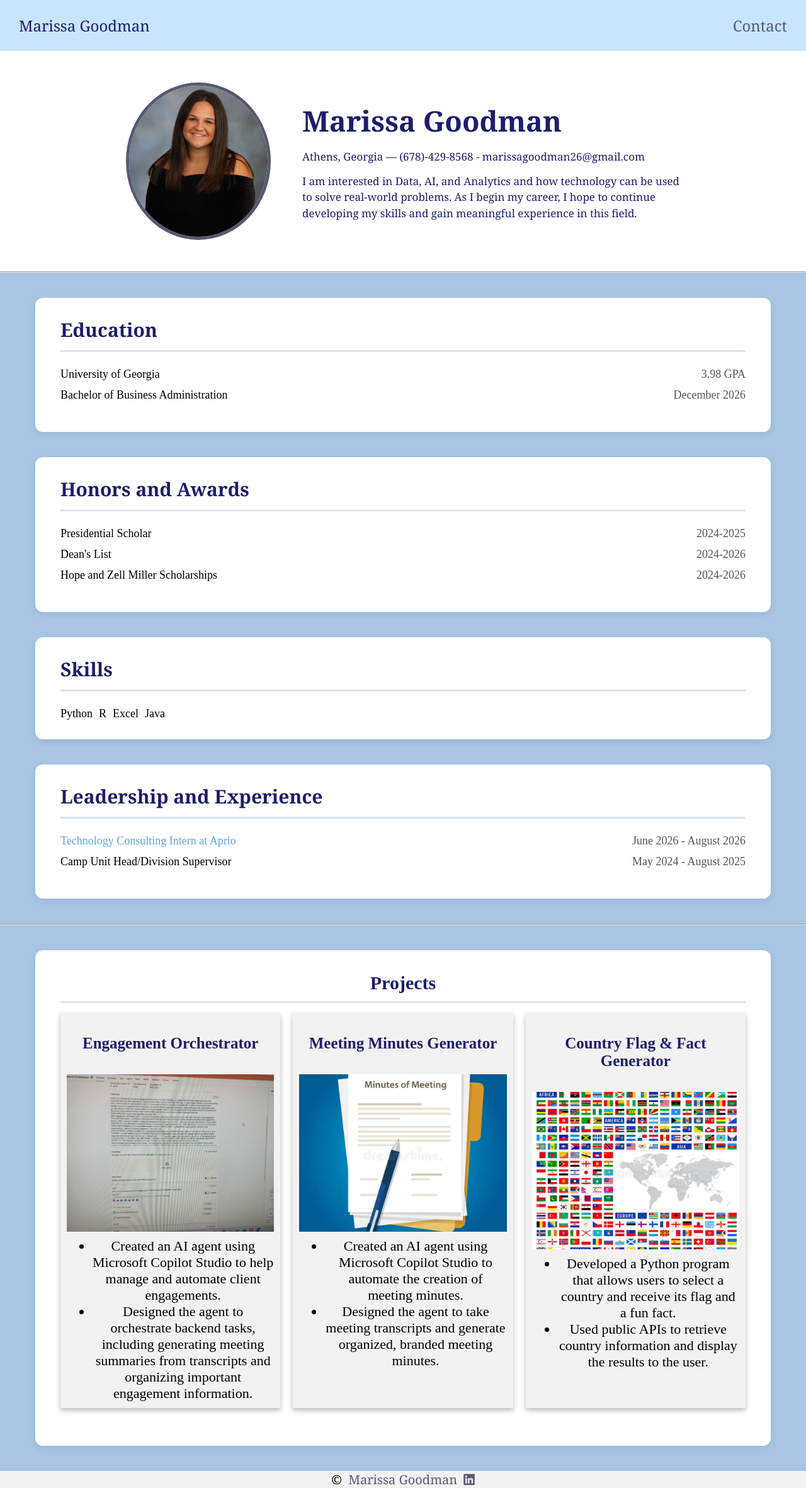
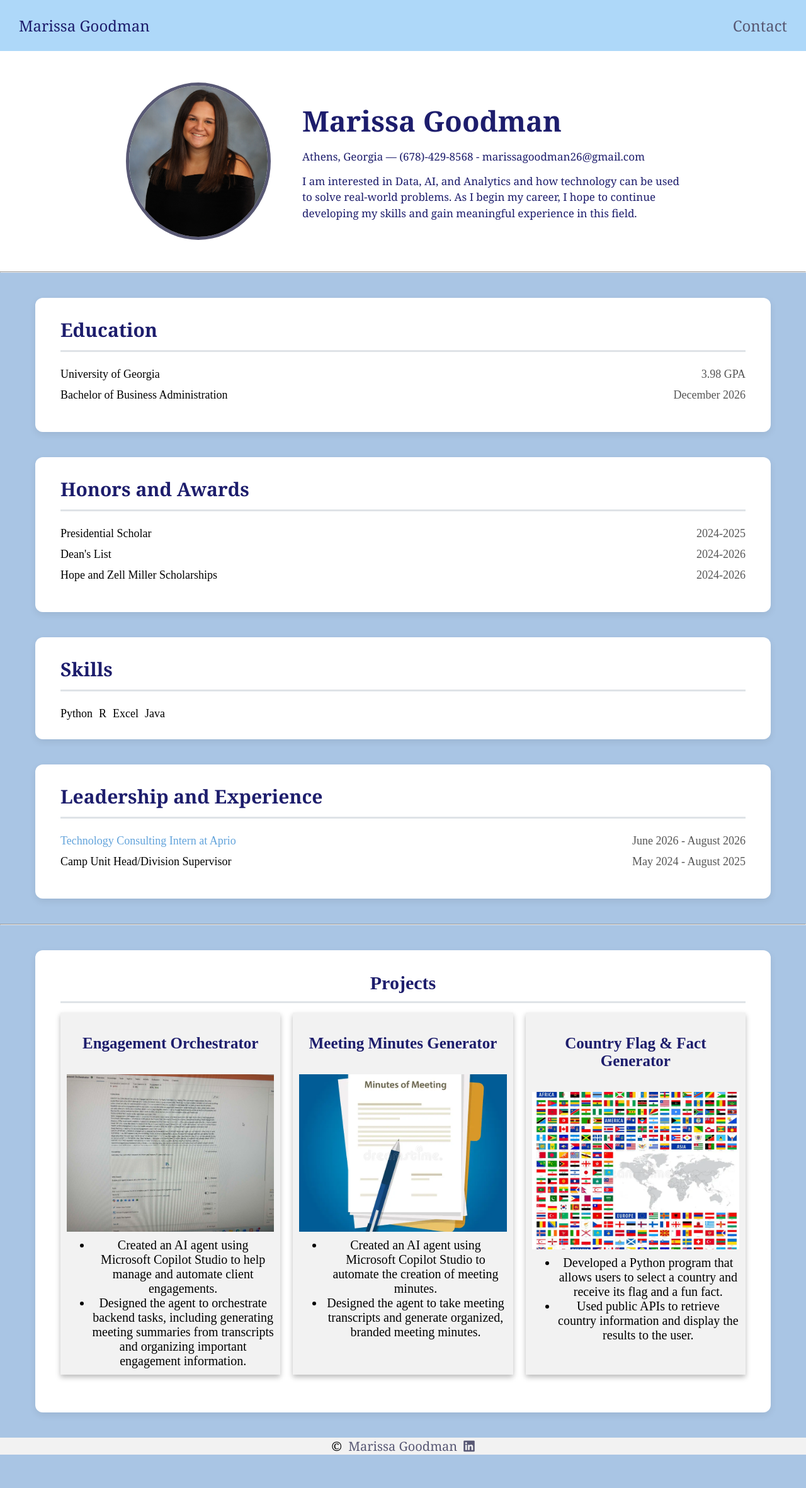
Before and after one commit to mg38563/mg38563.github.io, a website: page index.html in a window 1280 px wide. Shown: the whole page at 63% size. After the commit the page ends 2310 px from the top, so only its background shows below. Drawn offline with Linux system fonts and the light colour scheme; a web font is replaced by a local one.

Commit message:
updated color 2

```diff
--- a/css/style.css
+++ b/css/style.css
@@ -8,7 +8,7 @@ nav {
     font-family: Georgia, serif;
     font-size: 24px;
     text-align: center;
-    background-color: rgb(199, 229, 254);
+    background-color: rgb(174, 216, 249);
     display: flex;
     justify-content: space-between;
     margin: 0;
@@ -185,7 +185,7 @@ padding: 0 5px;
     box-shadow: 0 4px 8px rgba(0, 0, 0, 0.27);
     margin: 10px 0 30px 0;
     font-family: "Georgia", serif;
-    font-size: 22px;
+    font-size: 20px;
     background-color: #f2f2f2;
     min-width: 0;
     box-sizing: border-box;
```
